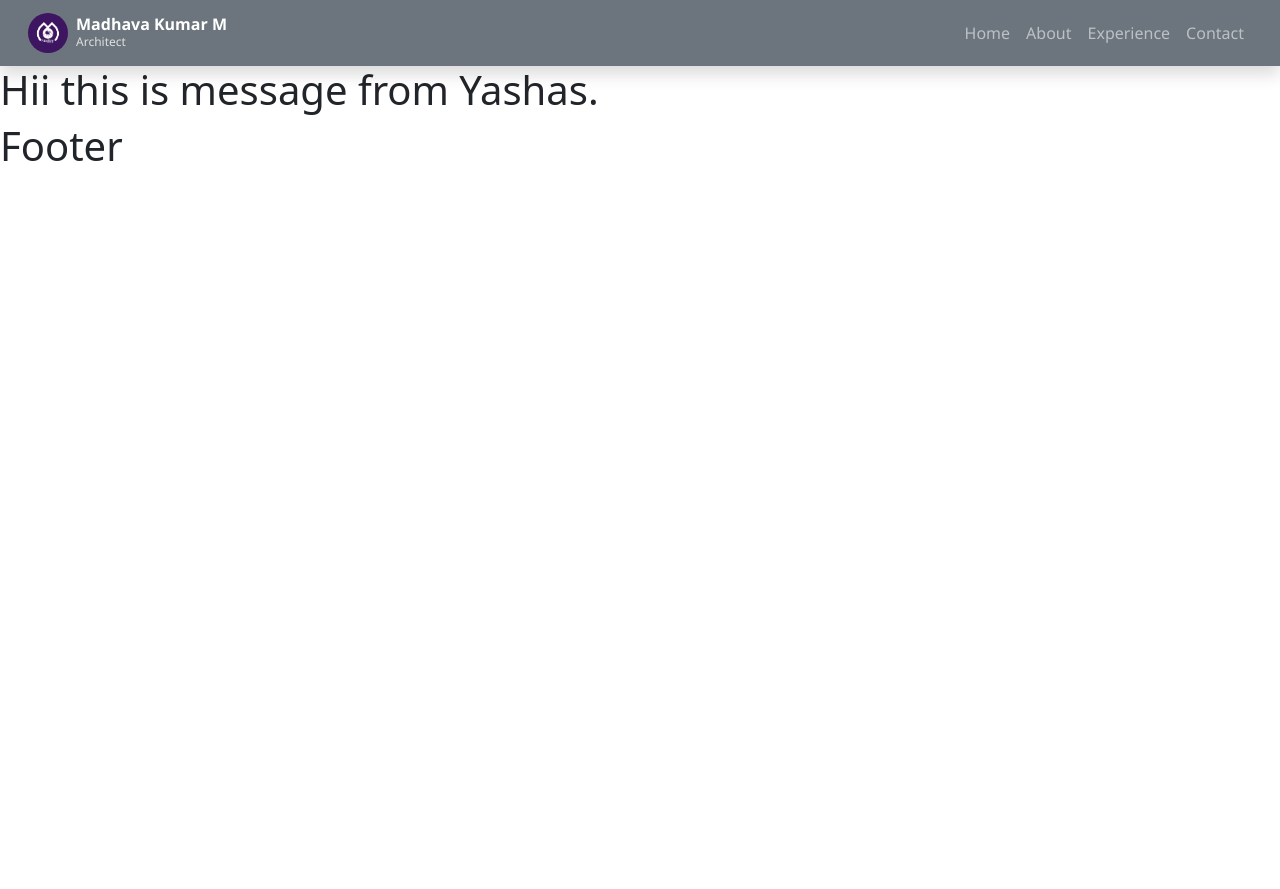
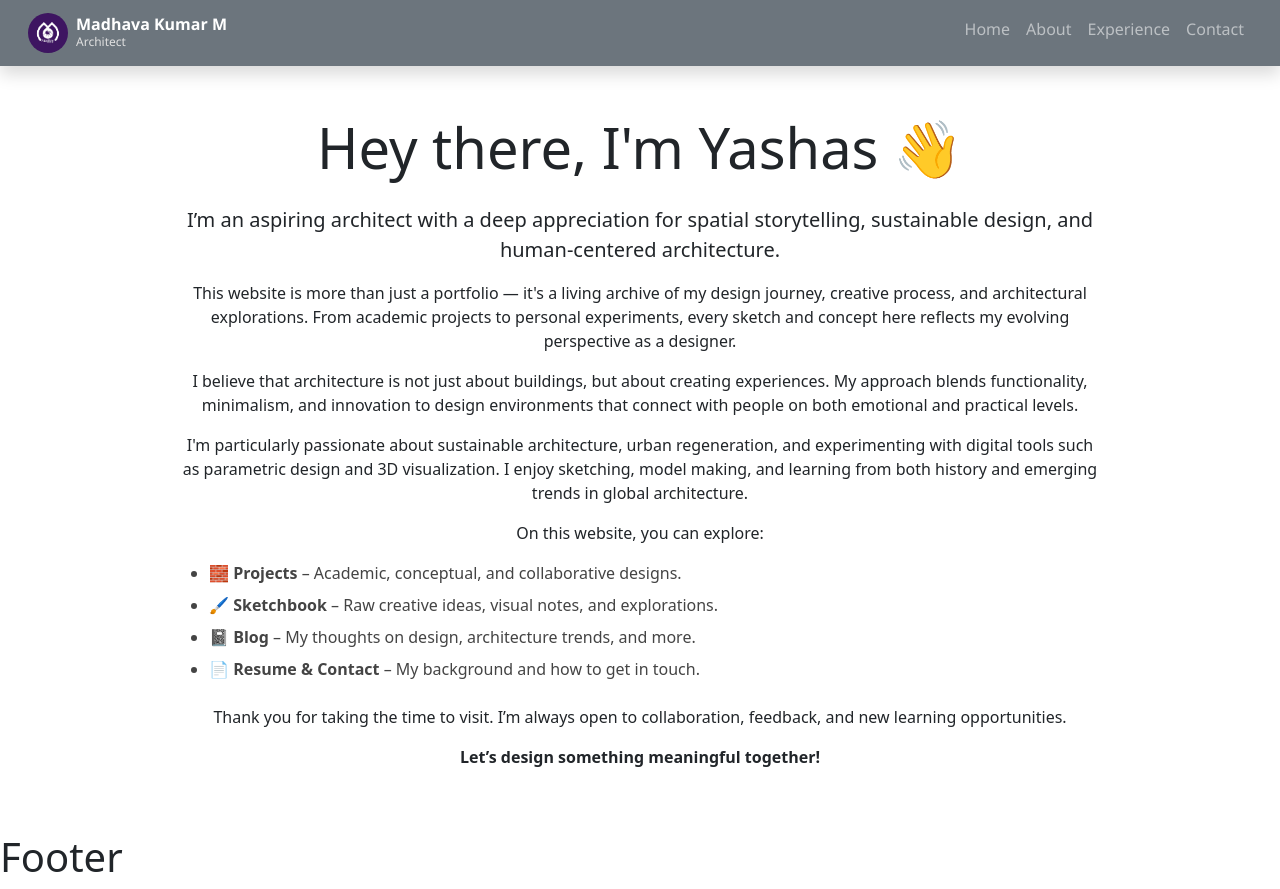
Before and after one commit to tejasks04/Madava, a React (Vite) app: page /#/about in a window 1280 px wide. Before the commit the page ends 800 px from the top, so only its background shows below. Built offline with nearby package versions, Linux system fonts and the light colour scheme.

Commit message:
I have added about information for this page

```diff
--- a/src/Pages/About.jsx
+++ b/src/Pages/About.jsx
@@ -1,6 +1,43 @@
+import React from "react";
+import "../Styles/About.css";
+import "bootstrap/dist/css/bootstrap.min.css";
+
 function About() {
     return (
-        <h1>Hii this is message from Yashas.</h1>
+        <div className="container my-5">
+            <div className="row justify-content-center text-center">
+                <div className="col-lg-10 col-md-10">
+                    <h1 className="display-4 mb-4 about-heading">Hey there, I'm Yashas 👋</h1>
+                    <p className="lead about-text">
+                        I’m an aspiring architect with a deep appreciation for spatial storytelling, sustainable design, and human-centered architecture.
+                    </p>
+                    <p className="about-text">
+                        This website is more than just a portfolio — it's a living archive of my design journey, creative process, and architectural explorations. From academic projects to personal experiments, every sketch and concept here reflects my evolving perspective as a designer.
+                    </p>
+                    <p className="about-text">
+                        I believe that architecture is not just about buildings, but about creating experiences. My approach blends functionality, minimalism, and innovation to design environments that connect with people on both emotional and practical levels.
+                    </p>
+                    <p className="about-text">
+                        I'm particularly passionate about sustainable architecture, urban regeneration, and experimenting with digital tools such as parametric design and 3D visualization. I enjoy sketching, model making, and learning from both history and emerging trends in global architecture.
+                    </p>
+                    <p className="about-text">
+                        On this website, you can explore:
+                        <ul className="text-start mt-3 mb-4">
+                            <li><strong>🧱 Projects</strong> – Academic, conceptual, and collaborative designs.</li>
+                            <li><strong>🖌️ Sketchbook</strong> – Raw creative ideas, visual notes, and explorations.</li>
+                            <li><strong>📓 Blog</strong> – My thoughts on design, architecture trends, and more.</li>
+                            <li><strong>📄 Resume & Contact</strong> – My background and how to get in touch.</li>
+                        </ul>
+                    </p>
+                    <p className="about-text">
+                        Thank you for taking the time to visit. I’m always open to collaboration, feedback, and new learning opportunities.
+                    </p>
+                    <p className="about-text fw-bold">
+                        Let’s design something meaningful together!
+                    </p>
+                </div>
+            </div>
+        </div>
     );
 }
 
--- /dev/null
+++ b/src/Styles/About.css
@@ -0,0 +1,19 @@
+ul {
+    padding-left: 1.2rem;
+}
+
+ul li {
+    margin-bottom: 0.5rem;
+    font-size: 1rem;
+    color: #444;
+}
+
+@media (max-width: 768px) {
+    .about-text {
+        font-size: 1rem;
+    }
+
+    ul li {
+        font-size: 0.95rem;
+    }
+}
```
